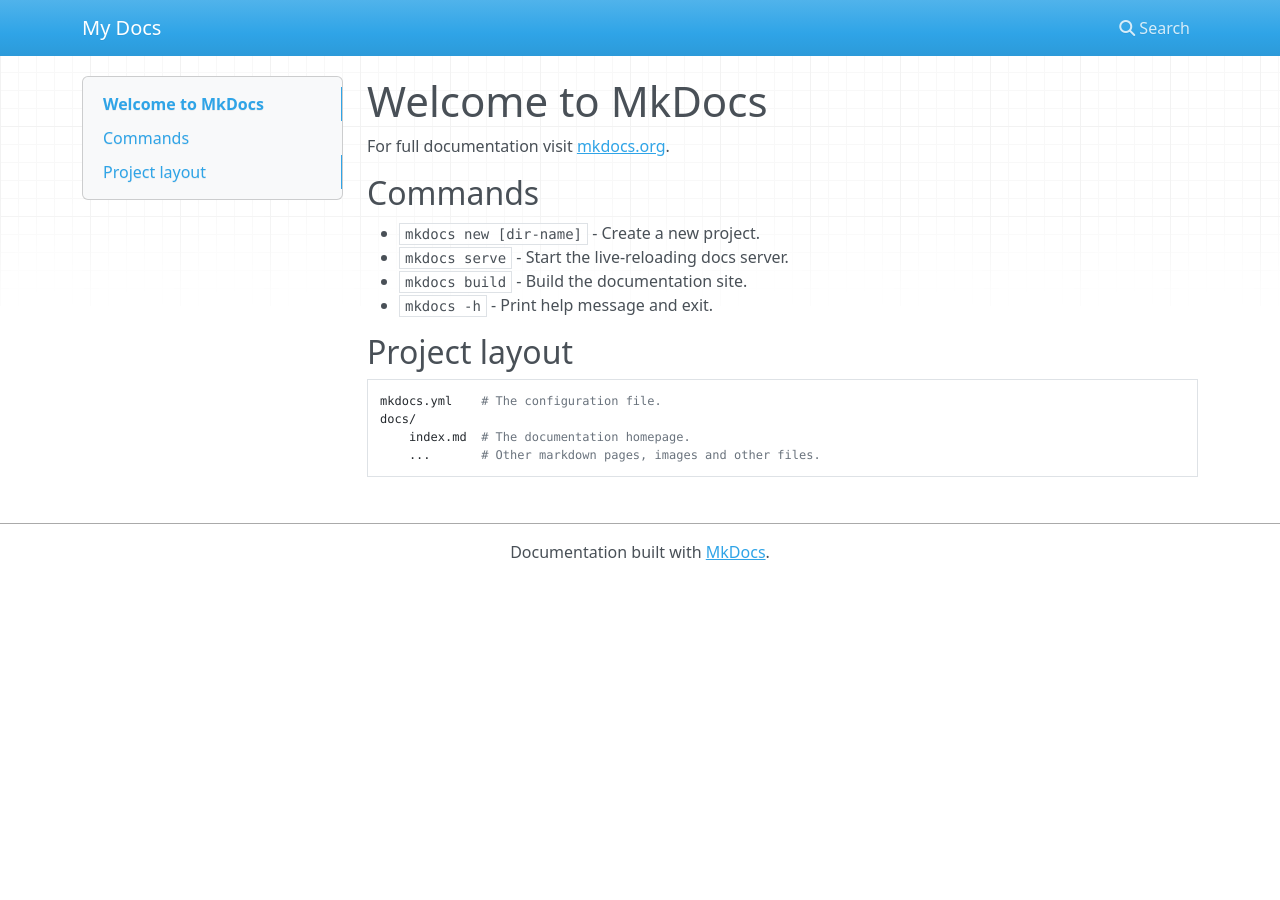
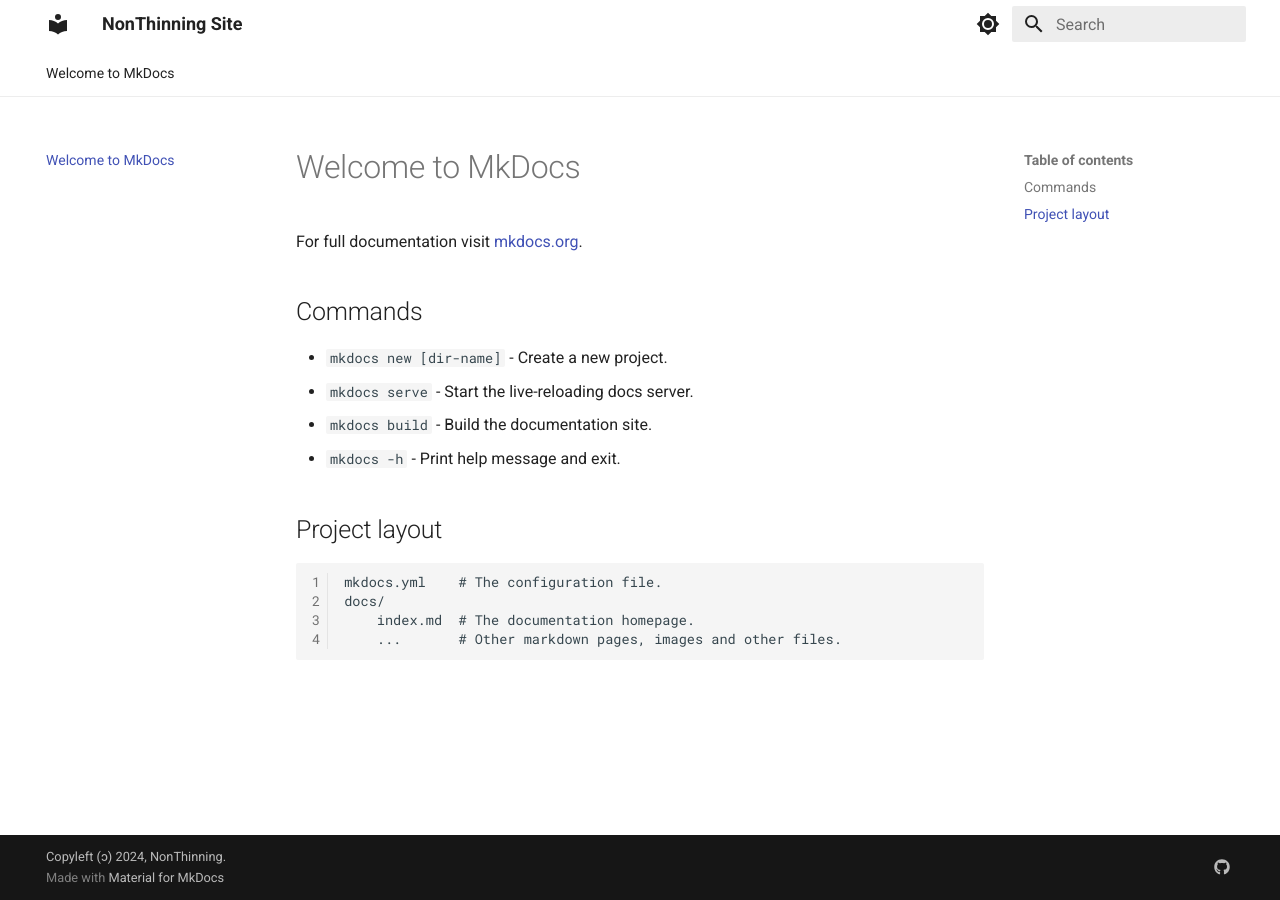
Before and after one commit to NonThinning/NonThinning.github.io, an MkDocs documentation site: the page built from docs/index.md, in a window 1280 px wide. Built offline with MkDocs 1.6.1 and Material for MkDocs 9.7.7, drawn with Linux system fonts in a browser that asks for light colours; nearby versions of some CDN libraries.

Commit message:
docs update

```diff
--- a/mkdocs.yml
+++ b/mkdocs.yml
@@ -1 +1,50 @@
-site_name: My Docs
+site_name: NonThinning Site
+
+copyright: Copyleft (ɔ) 2024, NonThinning.
+
+theme:
+  name: material
+  features:
+    - navigation.tabs
+  palette:
+    # Palette toggle for light mode
+    - media: "(prefers-color-scheme: light)"
+      scheme: default
+      primary: white
+      toggle:
+        icon: material/brightness-7
+        name: Switch to dark mode
+    # Palette toggle for dark mode
+    - media: "(prefers-color-scheme: dark)"
+      scheme: slate
+      primary: black
+      toggle:
+        icon: material/brightness-4
+        name: Switch to light mode
+
+plugins:
+  - search:
+      lang:
+        - zh
+        - en
+
+markdown_extensions:
+  - pymdownx.arithmatex:
+      generic: true
+  - pymdownx.highlight:
+      anchor_linenums: true
+      use_pygments: true
+      linenums: true
+  - pymdownx.superfences
+  - admonition
+  - pymdownx.details
+
+extra_javascript:
+  - javascripts/mathjax.js
+  - https://polyfill.io/v3/polyfill.min.js?features=es6
+  - https://cdn.jsdelivr.net/npm/mathjax@3/es5/tex-mml-chtml.js
+
+extra:
+  social:
+    - icon: fontawesome/brands/github
+      link: https://github.com/NonThinning
```
